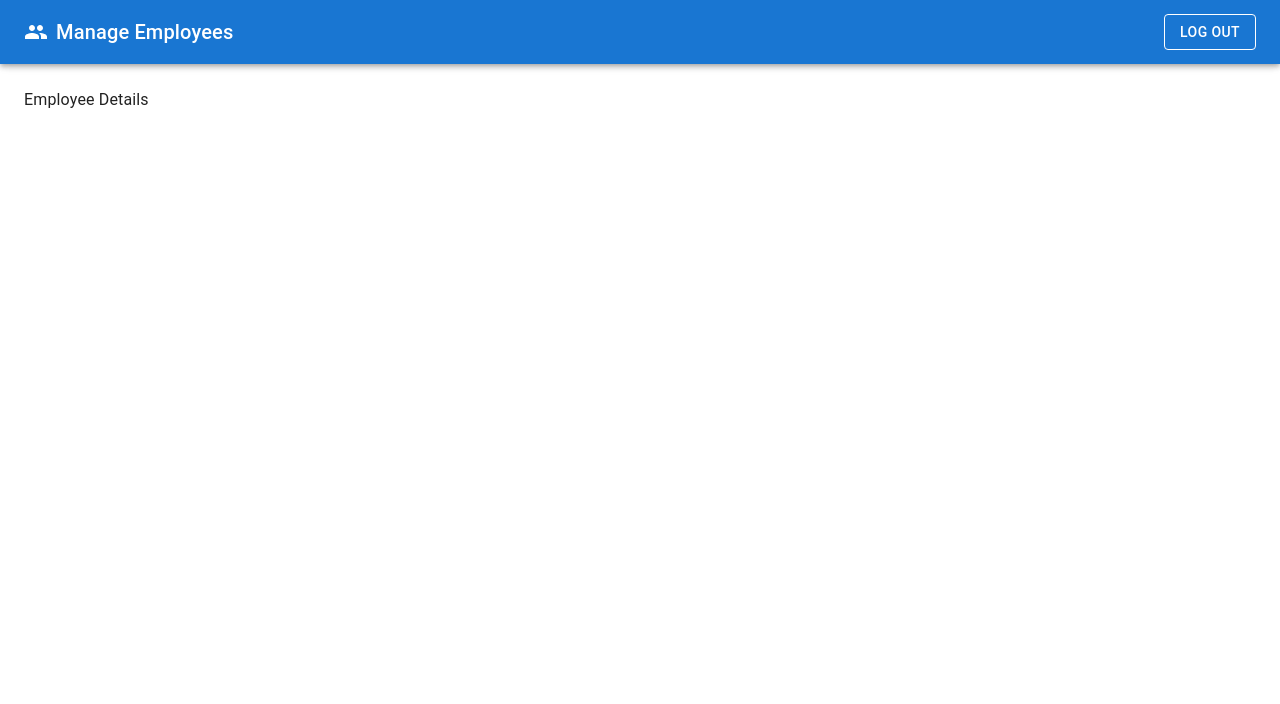
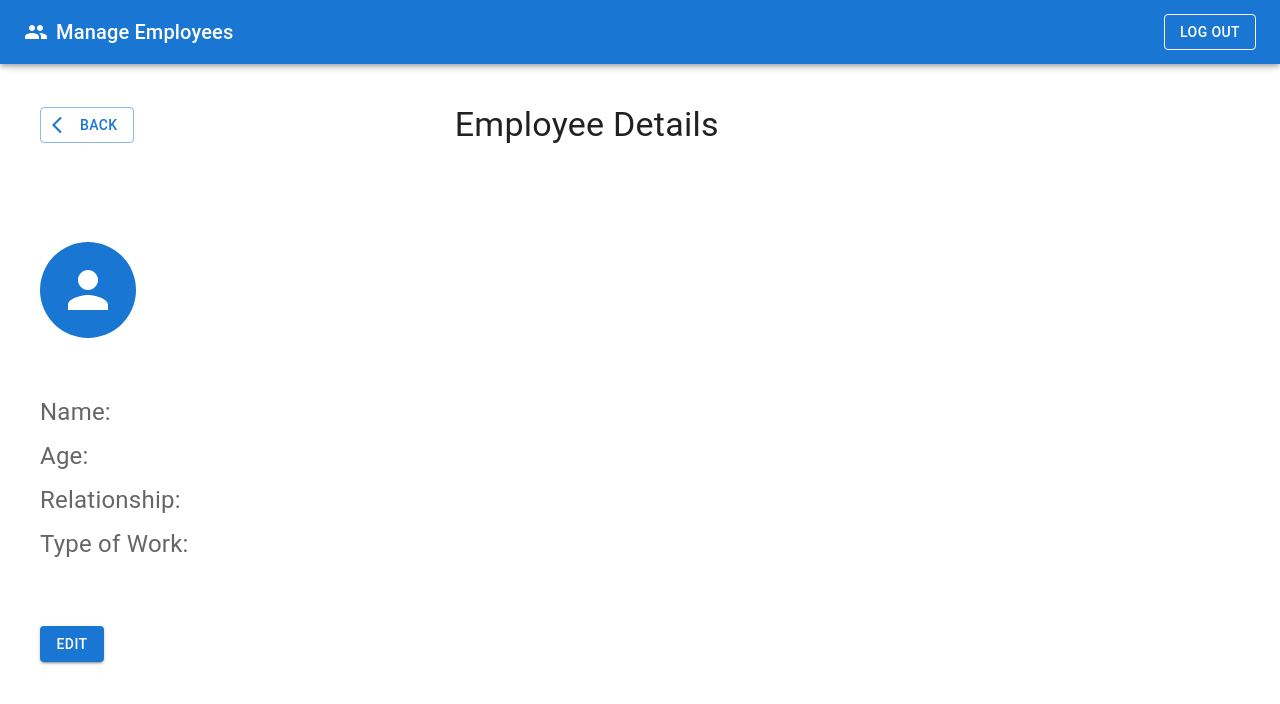
Before and after one commit to khyatibardolia/admin-employee-management-react-app, a React (Vite) app: page /employees/1 in a window 1280 px wide. Shown: the top 704 px of the page. Built offline with nearby package versions, Linux system fonts and the light colour scheme; sample sign-in values are in the browser's storage.

Commit message:
feat: implement employee details page ui, add reducer function to get employee details

```diff
--- a/src/pages/EmployeeDetails/EmployeeDetails.tsx
+++ b/src/pages/EmployeeDetails/EmployeeDetails.tsx
@@ -1,6 +1,119 @@
-import { FC } from 'react';
+import { FC, useEffect, useState } from 'react';
+import { Box, Button, Avatar, Typography, styled } from '@mui/material';
+import { useNavigate, useParams } from 'react-router-dom';
+import { useAppDispatch, useAppSelector } from 'hooks';
+import { getEmployeeDetails } from 'store/slices/employeeSlice';
+import { RootState } from 'store';
+import ArrowBackIosIcon from '@mui/icons-material/ArrowBackIos';
+import PersonIcon from '@mui/icons-material/Person';
+
+const StyledAvatar = styled(Avatar)(({ theme }) => ({
+  width: theme.spacing(12),
+  height: theme.spacing(12),
+  backgroundColor: theme.palette.primary.main,
+  marginBottom: theme.spacing(2),
+}));
+
+const Title = styled(Typography)(({ theme }) => ({
+  color: theme.palette.text.secondary,
+  marginRight: theme.spacing(1),
+  fontSize: '1.5rem',
+}));
+
+const Value = styled(Typography)(({ theme }) => ({
+  color: theme.palette.text.primary,
+  fontSize: '1.2rem',
+}));
 
 const EmployeeDetails: FC = () => {
-  return <>Employee Details</>;
+  const [isEditMode, setIsEditMode] = useState<boolean>(false);
+  const navigate = useNavigate();
+  const dispatch = useAppDispatch();
+  const { id } = useParams<{ id: string }>();
+  const employee = useAppSelector(
+    (state: RootState) => state.employees.employee
+  );
+
+  const toggleEditMode = () => setIsEditMode((prev) => !prev);
+  const handleSave = () => {
+    toggleEditMode();
+  };
+
+  useEffect(() => {
+    if (id) {
+      dispatch(getEmployeeDetails(id));
+    }
+  }, [id, dispatch]);
+
+  if (!employee) {
+    return <Typography>Sorry, unable to fetch employee data.</Typography>;
+  }
+
+  return (
+    <Box sx={{ padding: 2 }}>
+      <Box
+        sx={{
+          display: 'flex',
+          alignItems: 'center',
+          justifyContent: 'space-between',
+          marginBottom: 12,
+        }}
+      >
+        <Button
+          variant="outlined"
+          onClick={() => navigate('/')}
+          startIcon={<ArrowBackIosIcon />}
+        >
+          Back
+        </Button>
+        <Typography variant="h4" align="center">
+          Employee Details
+        </Typography>
+        <Box sx={{ width: 1 / 6 }} /> {/* This is to balance the space */}
+      </Box>
+      <Box
+        sx={{
+          display: 'flex',
+          flexDirection: 'column',
+          alignItems: 'flex-start',
+          gap: '40px',
+        }}
+      >
+        <StyledAvatar>
+          <PersonIcon sx={{ fontSize: 60 }} />
+        </StyledAvatar>
+        <Box sx={{ fontSize: '2rem', width: '100%', maxWidth: 400 }}>
+          <Box sx={{ display: 'flex', alignItems: 'center', marginBottom: 1 }}>
+            <Title>Name:</Title>
+            <Value>{employee.name}</Value>
+          </Box>
+          <Box sx={{ display: 'flex', alignItems: 'center', marginBottom: 1 }}>
+            <Title>Age:</Title>
+            <Value>{employee.age}</Value>
+          </Box>
+          <Box sx={{ display: 'flex', alignItems: 'center', marginBottom: 1 }}>
+            <Title>Relationship:</Title>
+            <Value>{employee.relationship}</Value>
+          </Box>
+          <Box sx={{ display: 'flex', alignItems: 'center', marginBottom: 1 }}>
+            <Title>Type of Work:</Title>
+            <Value>{employee.typeOfWork}</Value>
+          </Box>
+        </Box>
+        <Box mt={2}>
+          {isEditMode ? (
+            <Button variant="contained" onClick={handleSave}>
+              Save
+            </Button>
+          ) : (
+            <Button variant="contained" onClick={toggleEditMode}>
+              Edit
+            </Button>
+          )}
+        </Box>
+      </Box>
+    </Box>
+  );
 };
+
 export default EmployeeDetails;
--- a/src/store/slices/employeeSlice.ts
+++ b/src/store/slices/employeeSlice.ts
@@ -1,19 +1,28 @@
 import { createSlice } from '@reduxjs/toolkit';
 
 const initialState = {
-  employees: [],
+  employees: JSON.parse(localStorage.getItem('employees')) || [],
+  employee: {},
 };
 
 const employeeSlice = createSlice({
   name: 'employees',
   initialState,
   reducers: {
-    addEmployee: (state, action) => {
+    addEmployee(state, action) {
       state.employees.push(action.payload);
+      localStorage.setItem('employees', JSON.stringify(state.employees));
+    },
+    getEmployeeDetails(state, action) {
+      if (state.employees?.length) {
+        state.employee = state.employees.find(
+          (emp) => emp.id === action.payload
+        );
+      }
     },
   },
 });
 
-export const { addEmployee } = employeeSlice.actions;
+export const { addEmployee, getEmployeeDetails } = employeeSlice.actions;
 
 export default employeeSlice.reducer;
```
